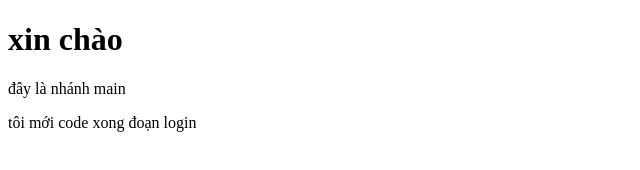
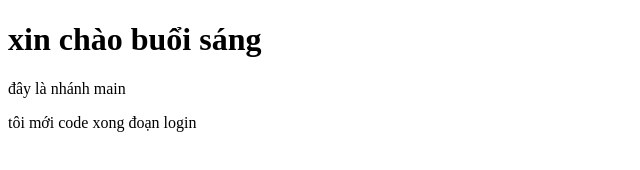
Before and after one commit to DUNGTRAILE/git-demo, a plain HTML site: page index.html in a window 1280 px wide. Shown: the whole page, without its empty margins (0-640 px from the left). Drawn offline with Linux system fonts and the light colour scheme.

Commit message:
thêm lời chào

```diff
--- a/index.html
+++ b/index.html
@@ -6,7 +6,7 @@
     <title>Document</title>
 </head>
 <body>
-    <h1>xin chào</h1>
+    <h1>xin chào buổi sáng</h1>
     <p>đây là nhánh main</p>
     <p>tôi mới code xong đoạn login</p>
 </body>
```
